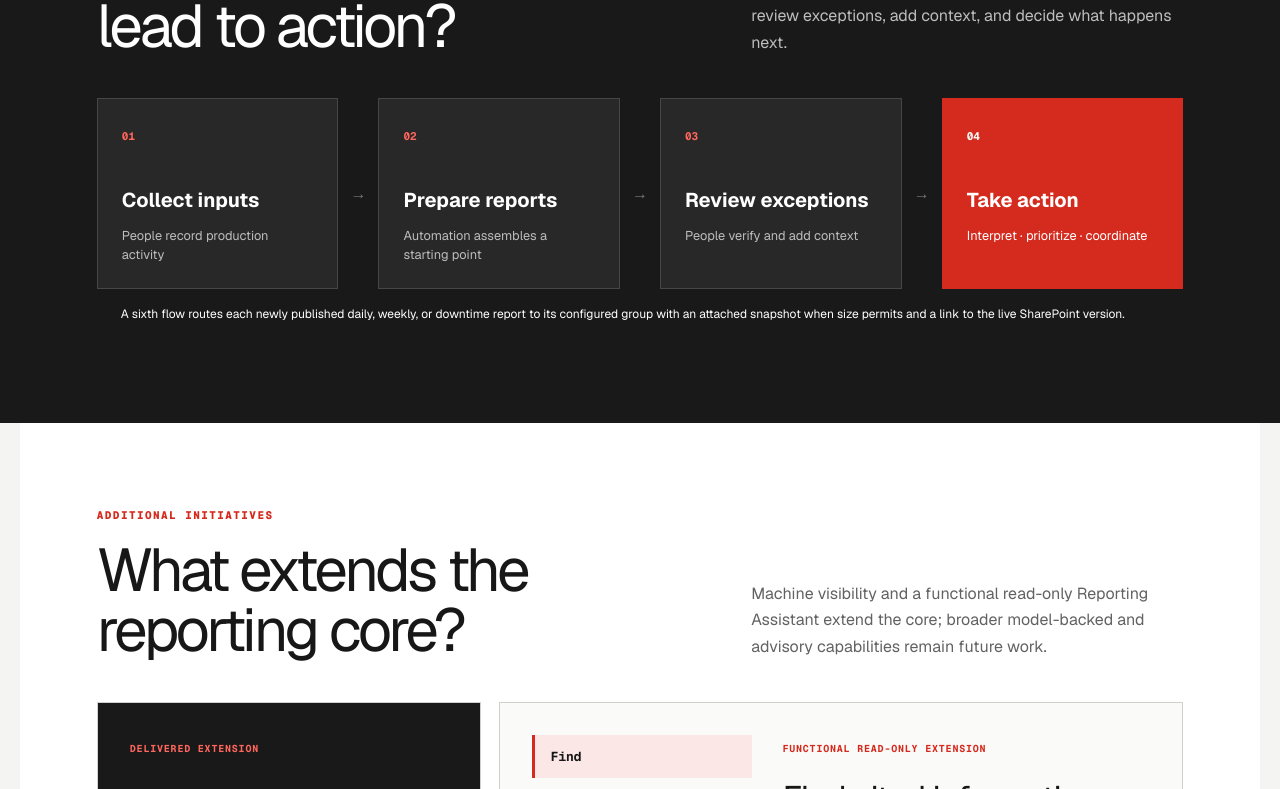
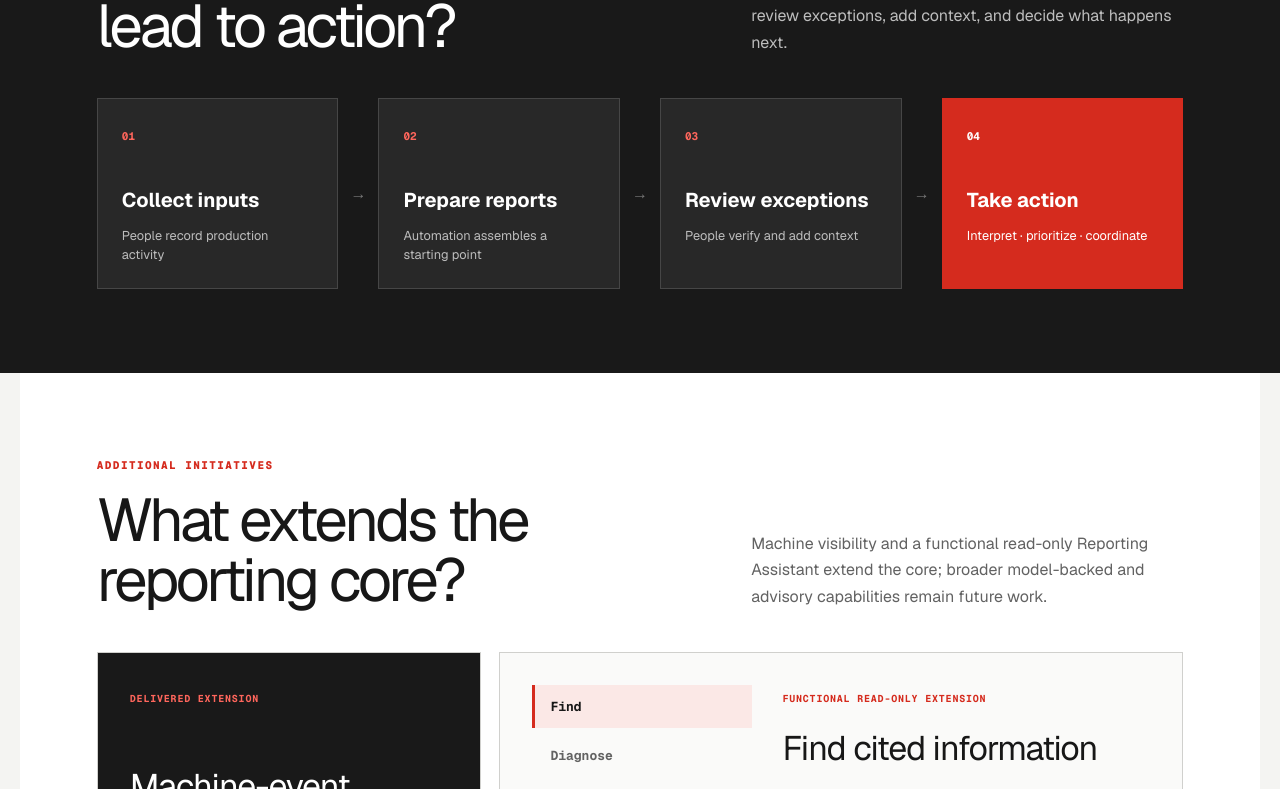
Before and after one commit to tonnyryam/pepperball-reporting-platform-case-study, a Next.js app: page / in a window 1280 px wide. Shown: the part 1793-2582 px from the top of the page. Built offline with nearby package versions, Linux system fonts and the light colour scheme.

Commit message:
Remove report notification flow note

```diff
--- a/app/page.tsx
+++ b/app/page.tsx
@@ -60,7 +60,7 @@ export default function Home() {
 
     <section className="section output-section" id="outputs" data-reveal><div className="compact-heading"><div><p className="eyebrow">Reports</p><h2>Who uses each report?</h2></div><p>Each reduces preparation without hiding exceptions or replacing operational judgment.</p></div><div className="output-table"><div className="output-head"><span>Report</span><span>What automation prepares</span><span>What people do</span></div>{outputs.map(o => <article key={o.name}><div><small>{o.user}</small><h3>{o.name}</h3></div><p>{o.prepare}</p><p>{o.use}</p></article>)}</div></section>
 
-    <section className="dark-section" id="workflow" data-reveal><div className="section"><div className="compact-heading light"><div><p className="eyebrow">Workflow</p><h2>How does reporting lead to action?</h2></div><p>The platform prepares reports; supervisors and managers review exceptions, add context, and decide what happens next.</p></div><div className="workflow-visual" aria-label="Human reporting workflow"><div><span>01</span><strong>Collect inputs</strong><small>People record production activity</small></div><b aria-hidden="true">→</b><div><span>02</span><strong>Prepare reports</strong><small>Automation assembles a starting point</small></div><b aria-hidden="true">→</b><div><span>03</span><strong>Review exceptions</strong><small>People verify and add context</small></div><b aria-hidden="true">→</b><div className="red-step"><span>04</span><strong>Take action</strong><small>Interpret · prioritize · coordinate</small></div></div><p className="boundary-note">A sixth flow routes each newly published daily, weekly, or downtime report to its configured group with an attached snapshot when size permits and a link to the live SharePoint version.</p></div></section>
+    <section className="dark-section" id="workflow" data-reveal><div className="section"><div className="compact-heading light"><div><p className="eyebrow">Workflow</p><h2>How does reporting lead to action?</h2></div><p>The platform prepares reports; supervisors and managers review exceptions, add context, and decide what happens next.</p></div><div className="workflow-visual" aria-label="Human reporting workflow"><div><span>01</span><strong>Collect inputs</strong><small>People record production activity</small></div><b aria-hidden="true">→</b><div><span>02</span><strong>Prepare reports</strong><small>Automation assembles a starting point</small></div><b aria-hidden="true">→</b><div><span>03</span><strong>Review exceptions</strong><small>People verify and add context</small></div><b aria-hidden="true">→</b><div className="red-step"><span>04</span><strong>Take action</strong><small>Interpret · prioritize · coordinate</small></div></div></div></section>
 
     <section className="section intelligence-section" data-reveal><div className="compact-heading"><div><p className="eyebrow">Additional initiatives</p><h2>What extends the reporting core?</h2></div><p>Machine visibility and a functional read-only Reporting Assistant extend the core; broader model-backed and advisory capabilities remain future work.</p></div><div className="initiative-grid"><article className="initiative-card delivered"><span>DELIVERED EXTENSION</span><h3>Machine-event visibility</h3><p>QR-linked Forms, notifications, and a SharePoint dashboard shorten the path from a reported machine problem to the people who can investigate it.</p><small>Operational visibility—not automated maintenance decisions.</small></article><article className="assistant-card"><div className="assistant-tabs" role="tablist" aria-label="Reporting Assistant capabilities">{assistantModes.map((mode, index) => <button key={mode.label} type="button" role="tab" aria-selected={assistantMode === index} onClick={() => setAssistantMode(index)}>{mode.label}</button>)}</div><div className="assistant-answer" role="tabpanel" aria-live="polite"><span>FUNCTIONAL READ-ONLY EXTENSION</span><h3>{assistantModes[assistantMode].title}</h3><p>{assistantModes[assistantMode].text}</p></div><p className="assistant-boundary">It answers bounded queries without write authority. Broader model execution, document knowledge, and production advisory remain future work.</p></article></div></section>
 
```
